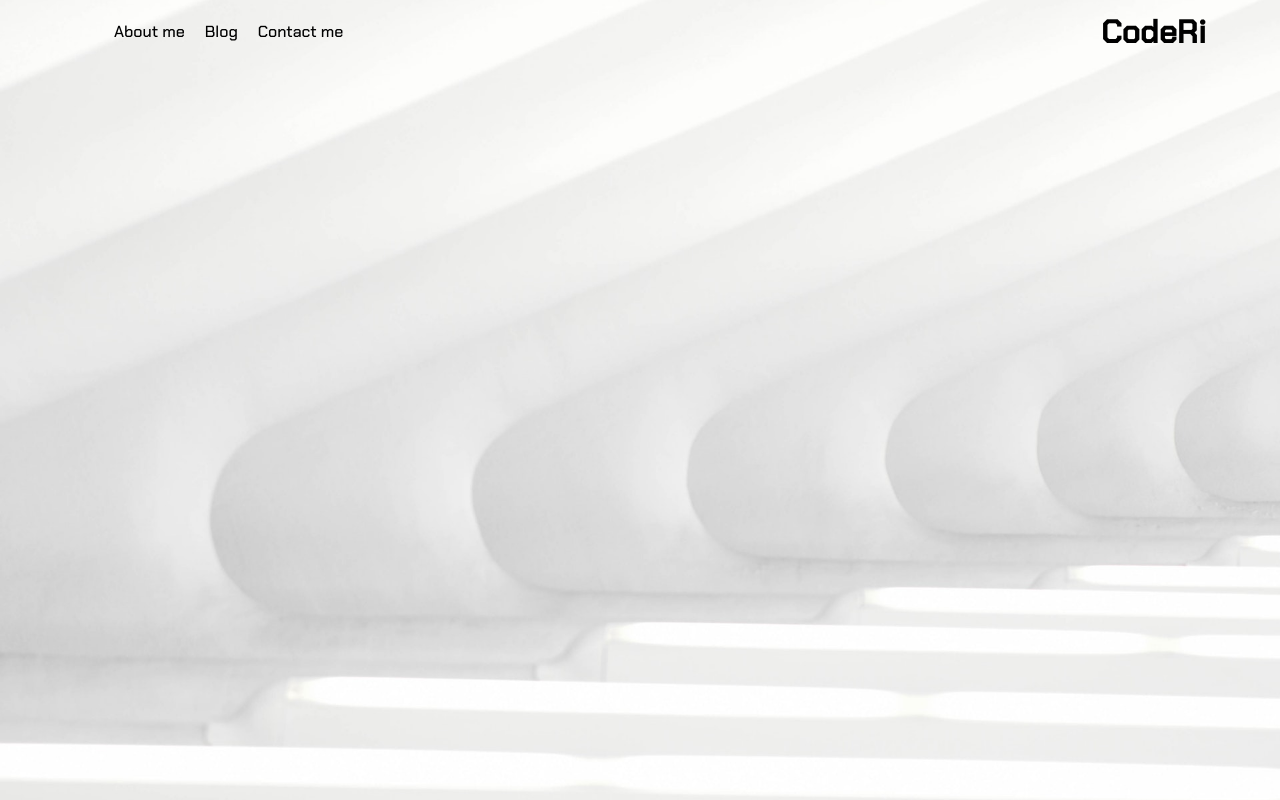
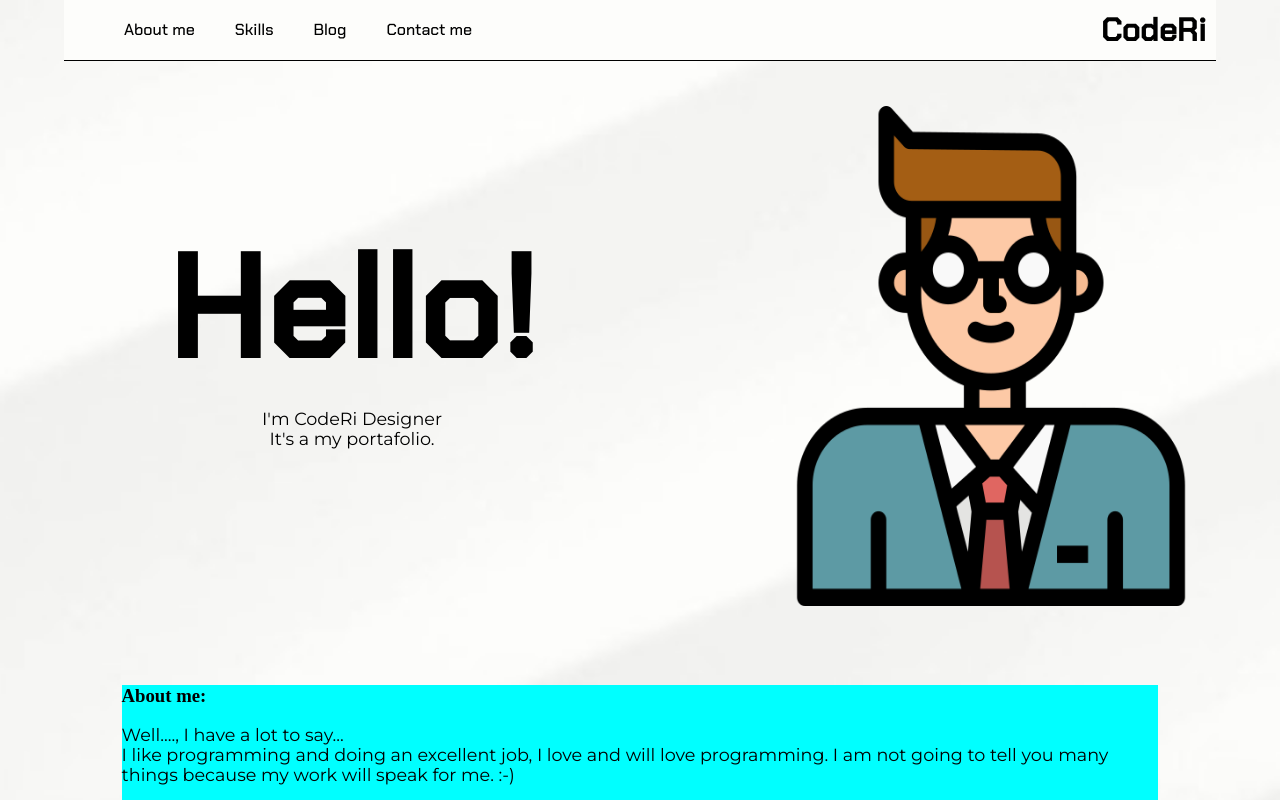
Before and after one commit to ghost11000/Mi-portafolio11000, a website: page index.html in a window 1280 px wide. Shown: the top 800 px of the page. Drawn offline with nearby package versions, Linux system fonts and the light colour scheme; a web font is replaced by a local one.

Commit message:
Modificación 3 de html y Css, y integración de imagen/carnet.

```diff
--- a/index.html
+++ b/index.html
@@ -11,7 +11,8 @@
     <!-- LINK FONT FAMILY-->
     <link rel="preconnect" href="https://fonts.googleapis.com">
     <link rel="preconnect" href="https://fonts.gstatic.com" crossorigin>
-    <link href="https://fonts.googleapis.com/css2?family=Chakra+Petch:wght@500&family=Ysabeau+SC:wght@300&display=swap"
+    <link
+        href="https://fonts.googleapis.com/css2?family=Chakra+Petch:wght@500&family=Montserrat&family=Ysabeau+SC:wght@300&display=swap"
         rel="stylesheet">
         <!-- NORMALIZE -->
     <link rel="stylesheet" href="normalize.css">
@@ -20,10 +21,14 @@
 <body>
 
     <div class="container">
+        <!-- NAVEGACIÓN -->
          <nav class="nav-menu">
                 <ul>
                     <li>
                         <a href="#">About me</a>
+                    </li>
+                    <li>
+                        <a href="#">Skills</a>
                     </li>
                     <li>
                         <a href="#">Blog</a>
@@ -33,12 +38,36 @@
                     </li>
                 </ul>
                 <h1>
-                CodeRi
+                    <a href="#">CodeRi</a>
                 </h1>
         </nav>
+        <!-- MAIN-1 -->
+        <section class="section-1">
+                <div>
+                    <h2>Hello!</h2>
+                    <p>I'm CodeRi Designer <br>
+                        It's a my portafolio.</p>
+                </div>
 
+                <img src="/imagenes/Foto-carnet.png" alt="foto.png">
+        </section>
 
+        <!--MAIN -->
+        <main class="container-2">
+            <!--ABOUT ME -->
+            <section class="about-me">
+                <h3>About me:</h3>
+                <p>Well...., I have a lot to say...<br>I like programming and doing an excellent job, I love and will love programming. I am not
+                going to tell you many things because my work will speak for me. :-)</p>
+
+            </section>
+            <!--PROOYECTS-->
+            <section class="blog"></section>
+            <!--CONTACT ME-->
+            <section class="contact-me"></section>
+        </main>
     </div>
+
 
 </body>
 </html>
--- a/style.css
+++ b/style.css
@@ -20,13 +20,16 @@ body {
 .container{
     width: 90%;
     margin: auto;
-    height: 100vh;
 }
 
 .nav-menu {
     display: flex;
     justify-content: space-between;
-    height: 65px;
+    height: 60px;
+    border-bottom: 1px solid #000;
+    position: sticky;
+    top: 0;
+    background-color: #fdfdfb;
 }
 .nav-menu ul {
     display: flex;
@@ -35,7 +38,7 @@ body {
 }
 .nav-menu ul li {
 
-    padding: 0 10px;
+    padding: 0 20px;
 }
 
 .nav-menu ul li a {
@@ -50,3 +53,52 @@ h1{
     align-items: center;
 
 }
+/* MAIN -- 1*/
+h2{
+    font-family: 'Chakra Petch', sans-serif;
+    font-size: 9rem;
+    margin-bottom: 0;
+}
+p{
+    font-family: 'Montserrat', sans-serif;
+    font-size: 1.1rem;
+}
+.section-1{
+    display: flex;
+    height: 560px;
+    justify-content: space-between;
+    margin-top: 45px;
+}
+.section-1 div {
+    align-items: center;
+    text-align: center;
+    width: 50%;
+}
+.section-1 img {
+   display: flex;
+   width: 450px;
+   height: 500px;
+   text-align: center;
+   align-items: center;
+}
+
+
+/* MAIN */
+
+.container-2{
+    width: 90%;
+    margin: auto;
+}
+
+.about-me{
+    height: 100vh;
+    background-color: aqua;
+}
+.blog{
+    height: 100vh;
+    background-color: black;
+}
+.contact-me{
+    height: 100vh;
+    background-color: chartreuse;
+}
```
Also changed, not shown: imagenes/Foto-carnet.png (added). Lines whose indentation alone changed are shown as unchanged.
